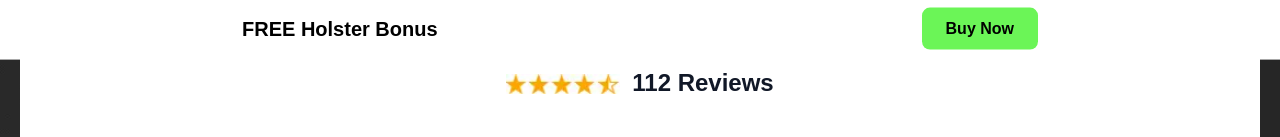
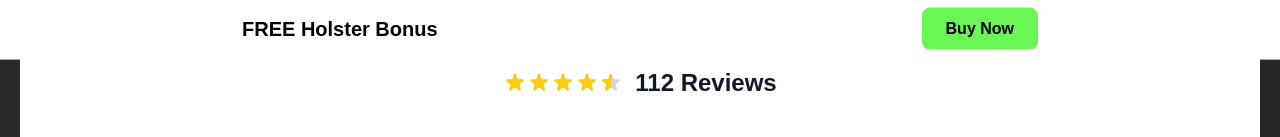
Before and after one commit to davecandawan/nextjs-vnlsfhgbbtrngg, a Next.js app: page / in a window 1280 px wide. Shown: the part 802-939 px from the top of the page. Built offline with nearby package versions, Linux system fonts and the light colour scheme.

Commit message:
update star review

```diff
--- a/src/components/Content/Content.tsx
+++ b/src/components/Content/Content.tsx
@@ -30,14 +30,31 @@ const Content: React.FC = () => {
           </div>
           <div className="max-w-4xl mx-auto text-center mb-16">
             <div className="flex items-center justify-center space-x-2 sm:space-x-3 mb-10">
-              <div className="flex-shrink-0">
-                <Image
-                  src="/contentimages/reviewstars.webp"
-                  alt="5 star rating"
-                  width={114}
-                  height={20}
-                  className="w-[85px] sm:w-[114px] h-auto inline-block"
-                />
+              <div className="flex items-center">
+                {[...Array(4)].map((_, i) => (
+                  <svg
+                    key={i}
+                    className="w-6 h-6 text-yellow-400"
+                    fill="currentColor"
+                    viewBox="0 0 20 20"
+                  >
+                    <path d="M9.049 2.927c.3-.921 1.603-.921 1.902 0l1.07 3.292a1 1 0 00.95.69h3.462c.969 0 1.371 1.24.588 1.81l-2.8 2.034a1 1 0 00-.364 1.118l1.07 3.292c.3.921-.755 1.688-1.54 1.118l-2.8-2.034a1 1 0 00-1.175 0l-2.8 2.034c-.784.57-1.838-.197-1.539-1.118l1.07-3.292a1 1 0 00-.364-1.118L2.98 8.72c-.783-.57-.38-1.81.588-1.81h3.461a1 1 0 00.951-.69l1.07-3.292z" />
+                  </svg>
+                ))}
+                <div className="relative w-6 h-6">
+                  <svg className="w-6 h-6 text-gray-300" fill="currentColor" viewBox="0 0 20 20">
+                    <path d="M9.049 2.927c.3-.921 1.603-.921 1.902 0l1.07 3.292a1 1 0 00.95.69h3.462c.969 0 1.371 1.24.588 1.81l-2.8 2.034a1 1 0 00-.364 1.118l1.07 3.292c.3.921-.755 1.688-1.54 1.118l-2.8-2.034a1 1 0 00-1.175 0l-2.8 2.034c-.784.57-1.838-.197-1.539-1.118l1.07-3.292a1 1 0 00-.364-1.118L2.98 8.72c-.783-.57-.38-1.81.588-1.81h3.461a1 1 0 00.951-.69l1.07-3.292z" />
+                  </svg>
+                  <div className="absolute inset-y-0 left-0 w-1/2 overflow-hidden">
+                    <svg
+                      className="w-6 h-6 text-yellow-400"
+                      fill="currentColor"
+                      viewBox="0 0 20 20"
+                    >
+                      <path d="M9.049 2.927c.3-.921 1.603-.921 1.902 0l1.07 3.292a1 1 0 00.95.69h3.462c.969 0 1.371 1.24.588 1.81l-2.8 2.034a1 1 0 00-.364 1.118l1.07 3.292c.3.921-.755 1.688-1.54 1.118l-2.8-2.034a1 1 0 00-1.175 0l-2.8 2.034c-.784.57-1.838-.197-1.539-1.118l1.07-3.292a1 1 0 00-.364-1.118L2.98 8.72c-.783-.57-.38-1.81.588-1.81h3.461a1 1 0 00.951-.69l1.07-3.292z" />
+                    </svg>
+                  </div>
+                </div>
               </div>
               <span className="font-semibold text-lg sm:text-2xl whitespace-nowrap">
                 112 Reviews
```
